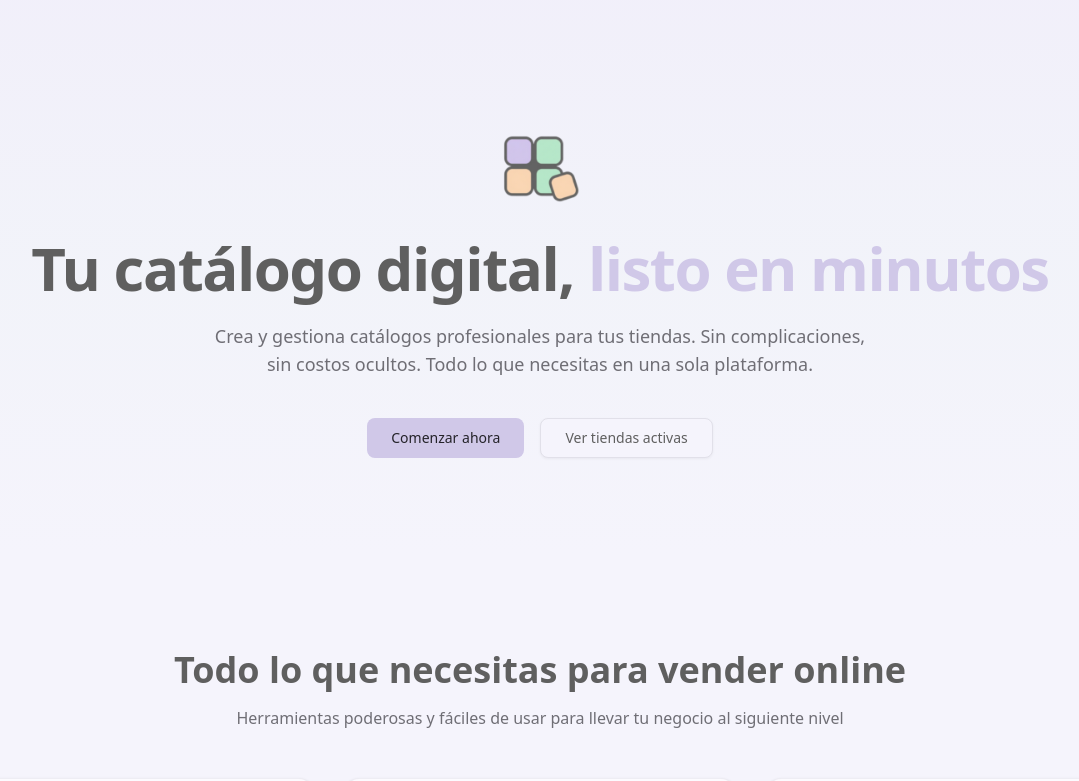
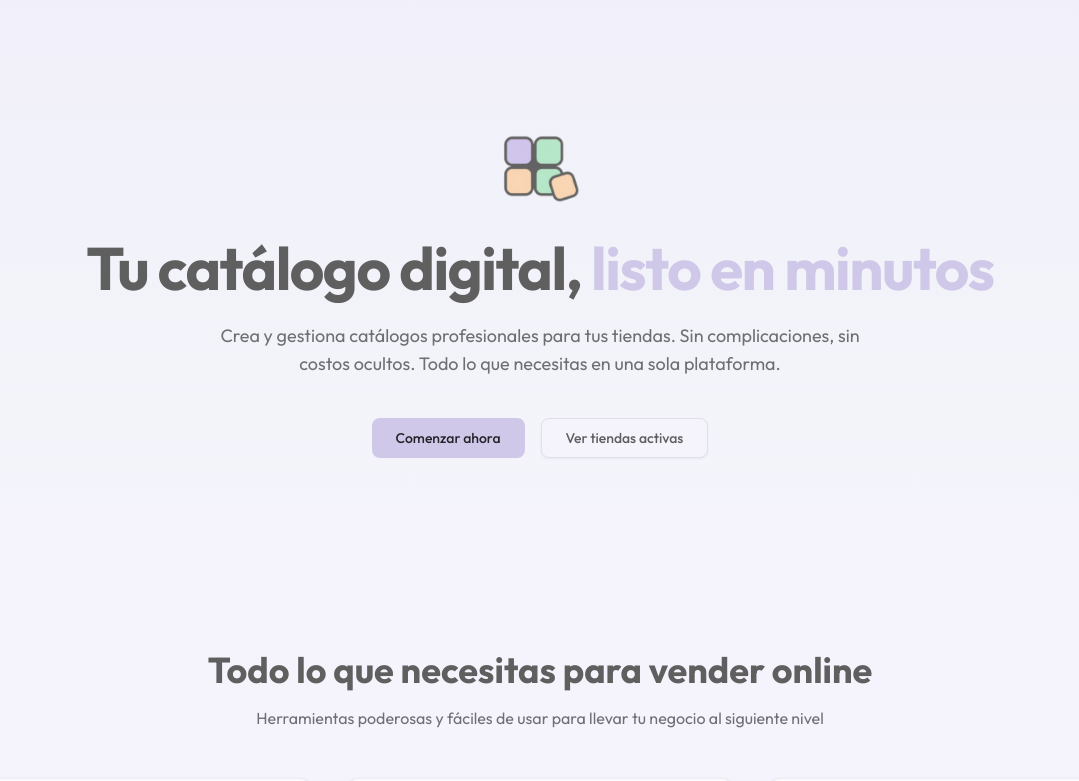
Before and after one commit to aaleccoder/multi-store-catalog, a Next.js app: page /info in a window 1280 px wide. Shown: the top 781 px of the page, without its empty margins (100-1179 px from the left). Built offline with nearby package versions, Linux system fonts and the light colour scheme; what @trpc/react-query would draw is missing.

Commit message:
reviewed font

```diff
--- a/app/globals.css
+++ b/app/globals.css
@@ -37,7 +37,7 @@
     --sidebar-accent-foreground: oklch(0.2600 0.0100 292.0);
     --sidebar-border: oklch(0.9100 0.0120 292.0);
     --sidebar-ring: oklch(0.7600 0.0500 296.9);
-    --font-sans: ui-sans-serif, system-ui, -apple-system, BlinkMacSystemFont, 'Segoe UI', Roboto, 'Helvetica Neue', Arial, 'Noto Sans', sans-serif, 'Apple Color Emoji', 'Segoe UI Emoji', 'Segoe UI Symbol', 'Noto Color Emoji';
+    --font-sans: "Outfit", ui-sans-serif, system-ui, -apple-system, BlinkMacSystemFont, 'Segoe UI', Roboto, 'Helvetica Neue', Arial, 'Noto Sans', sans-serif, 'Apple Color Emoji', 'Segoe UI Emoji', 'Segoe UI Symbol', 'Noto Color Emoji';
     --font-serif: ui-serif, Georgia, Cambria, "Times New Roman", Times, serif;
     --font-mono: ui-monospace, SFMono-Regular, Menlo, Monaco, Consolas, "Liberation Mono", "Courier New", monospace;
     --radius: 0.625rem;
@@ -92,7 +92,7 @@
     --sidebar-accent-foreground: oklch(0.9400 0.0100 292.0);
     --sidebar-border: oklch(0.3200 0.0120 292.0);
     --sidebar-ring: oklch(0.7000 0.0500 296.9);
-    --font-sans: ui-sans-serif, system-ui, -apple-system, BlinkMacSystemFont, 'Segoe UI', Roboto, 'Helvetica Neue', Arial, 'Noto Sans', sans-serif, 'Apple Color Emoji', 'Segoe UI Emoji', 'Segoe UI Symbol', 'Noto Color Emoji';
+    --font-sans: "Outfit", ui-sans-serif, system-ui, -apple-system, BlinkMacSystemFont, 'Segoe UI', Roboto, 'Helvetica Neue', Arial, 'Noto Sans', sans-serif, 'Apple Color Emoji', 'Segoe UI Emoji', 'Segoe UI Symbol', 'Noto Color Emoji';
     --font-serif: ui-serif, Georgia, Cambria, "Times New Roman", Times, serif;
     --font-mono: ui-monospace, SFMono-Regular, Menlo, Monaco, Consolas, "Liberation Mono", "Courier New", monospace;
     --radius: 0.625rem;
@@ -318,10 +318,11 @@
 }
 
 @layer base {
-  * {
-    @apply border-border outline-ring/50;
+    * {
+        @apply border-border outline-ring/50;
     }
-  body {
-    @apply bg-background text-foreground;
+
+    body {
+        @apply bg-background text-foreground;
     }
 }
```
